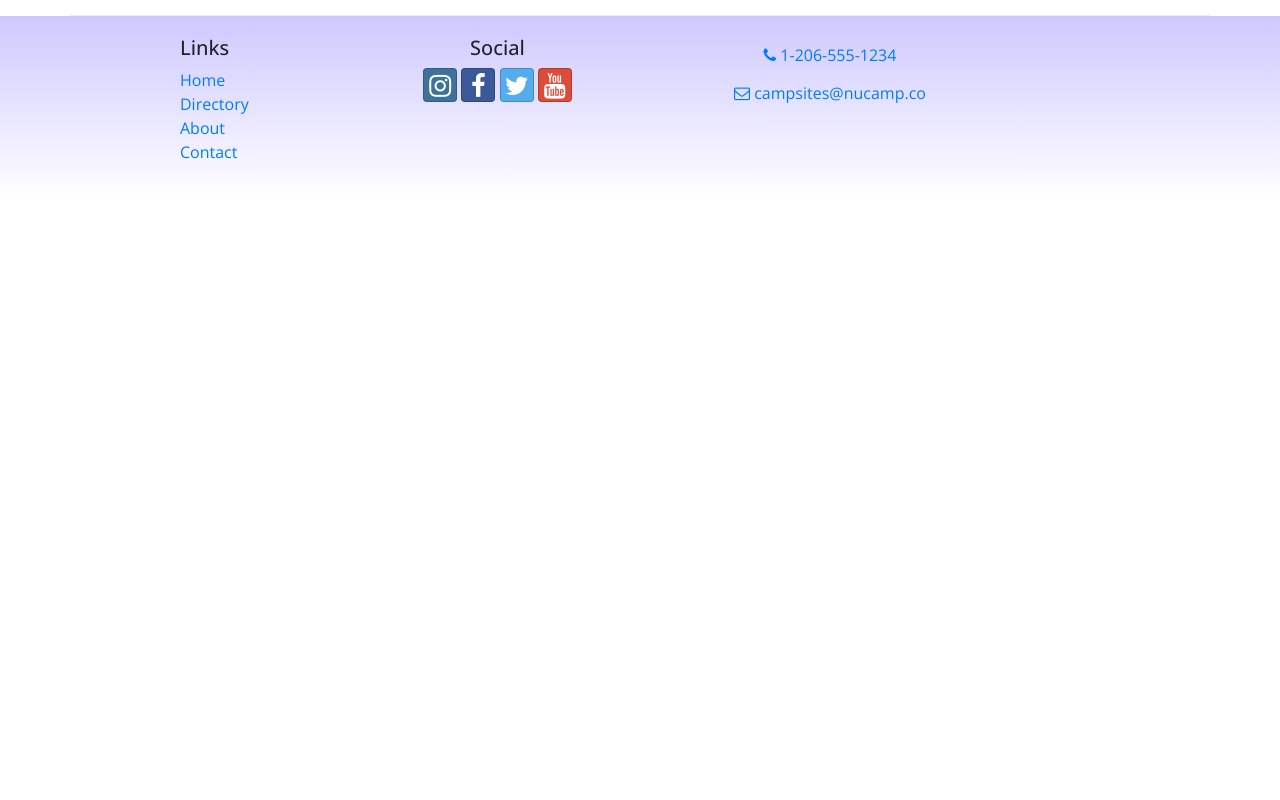
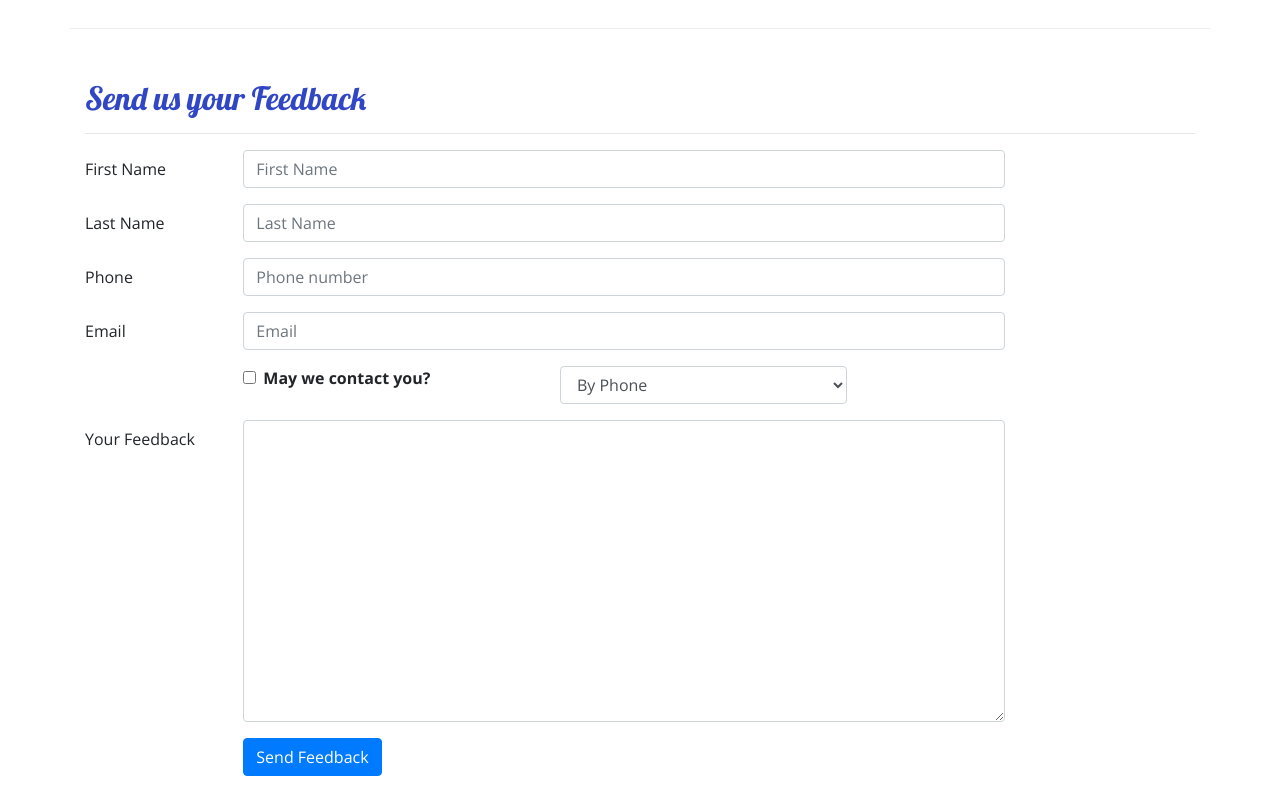
Before and after one commit to bulletmagnet123/ReactNucamp, a React (Create React App) app: page /contactus in a window 1280 px wide. Shown: the part 560-1360 px from the top of the page. Before the commit the page ends 800 px from the top, so only its background shows below. Built offline with nearby package versions, Linux system fonts and the light colour scheme.

Commit message:
moddle assingment

```diff
--- a/src/components/ContactComponent.js
+++ b/src/components/ContactComponent.js
@@ -1,8 +1,94 @@
-import React from "react";
-import { Breadcrumb, BreadcrumbItem } from "reactstrap";
+import React, { Component } from 'react';
+import { Breadcrumb, BreadcrumbItem,
+  Button, Form, FormGroup, Label, Input, Col, FormFeedback } from 'reactstrap';
 import { Link } from "react-router-dom";
 
-function Contact(props) {
+class Contact extends Component {
+  constructor(props) {
+    super(props);
+
+    this.state = {
+      firstName: '',
+      lastName: '',
+      phoneNum: '',
+      email: '',
+      agree: false,
+      contactType: 'By Phone',
+      feedback: '',
+      touched: {
+        firstName: false,
+        lastName: false,
+        phoneNum: false,
+        email: false
+      }
+    };
+
+    this.handleInputChange = this.handleInputChange.bind(this);
+    this.handleSubmit = this.handleSubmit.bind(this);
+  }
+
+
+validate(firstName, lastName, phoneNum, email) {
+
+  const errors = {
+      firstName: '',
+      lastName: '',
+      phoneNum: '',
+      email: ''
+  };
+
+  if (this.state.touched.firstName) {
+      if (firstName.length < 2) {
+          errors.firstName = 'First name must be at least 2 characters.';
+      } else if (firstName.length > 15) {
+          errors.firstName = 'First name must be 15 or less characters.';
+      }
+  }
+
+  if (this.state.touched.lastName) {
+      if (lastName.length < 2) {
+          errors.lastName = 'Last name must be at least 2 characters.';
+      } else if (lastName.length > 15) {
+          errors.lastName = 'Last name must be 15 or less characters.';
+      }
+  }
+
+  const reg = /^\d+$/;
+  if (this.state.touched.phoneNum && !reg.test(phoneNum)) {
+      errors.phoneNum = 'The phone number should contain only numbers.';
+  }
+
+  if (this.state.touched.email && !email.includes('@')) {
+      errors.email = 'Email should contain a @';
+  }
+
+  return errors;
+}
+
+  handleInputChange(event) {
+    const target = event.target;
+    const name = target.name;
+    const value = target.type === 'checkbox' ? target.checked : target.value;
+
+    this.setState({
+      [name]: value
+    });
+  }
+
+  handleSubmit(event) {
+    console.log('Current state is: ' + JSON.stringify(this.state));
+    alert('Current state is: ' + JSON.stringify(this.state));
+    event.preventDefault();
+  }
+  handleBlur = (field) => () => {
+    this.setState({
+        touched: {...this.state.touched, [field]: true}
+    });
+}
+
+
+  render() {
+    const errors = this.validate(this.state.firstName, this.state.lastName, this.state.phoneNum, this.state.email);
     return (
       <div className="container">
         <div className="row">
@@ -43,8 +129,104 @@
             </a>
           </div>
         </div>
+        <div className="row row-content">
+          <div className="col-12">
+            <h2>Send us your Feedback</h2>
+            <hr />
+          </div>
+          <div className="col-md-10">
+            <Form onSubmit={this.handleSubmit}>
+              <FormGroup row>
+                <Label htmlFor="firstName" md={2}>First Name</Label>
+                <Col md={10}>
+                  <Input type="text" id="firstName" name="firstName"
+                    placeholder="First Name"
+                    value={this.state.firstName}
+                    invalid={errors.firstName}
+                    onBlur={this.handleBlur("firstName")}
+                    onChange={this.handleInputChange} />
+                  <FormFeedback>{errors.firstName}</FormFeedback>
+                </Col>
+              </FormGroup>
+              <FormGroup row>
+                <Label htmlFor="lastName" md={2}>Last Name</Label>
+                <Col md={10}>
+                  <Input type="text" id="lastName" name="lastName"
+                    placeholder="Last Name"
+                    value={this.state.lastName}
+                    invalid={errors.lastName}
+                    onBlur={this.handleBlur("lastName")}
+                    onChange={this.handleInputChange} />
+                  <FormFeedback>{errors.lastName}</FormFeedback>
+                </Col>
+              </FormGroup>
+              <FormGroup row>
+                <Label htmlFor="phoneNum" md={2}>Phone</Label>
+                <Col md={10}>
+                  <Input type="tel" id="phoneNum" name="phoneNum"
+                    placeholder="Phone number"
+                    value={this.state.phoneNum}
+                    invalid={errors.phoneNum}
+                    onBlur={this.handleBlur("phoneNum")}
+                    onChange={this.handleInputChange} />
+                  <FormFeedback>{errors.phoneNum}</FormFeedback>
+                </Col>
+              </FormGroup>
+              <FormGroup row>
+                <Label htmlFor="email" md={2}>Email</Label>
+                <Col md={10}>
+                  <Input type="email" id="email" name="email"
+                    placeholder="Email"
+                    value={this.state.email}
+                    invalid={errors.email}
+                    onBlur={this.handleBlur("email")}
+                    onChange={this.handleInputChange} />
+                  <FormFeedback>{errors.email}</FormFeedback>
+                </Col>
+              </FormGroup>
+              <FormGroup row>
+                <Col md={{ size: 4, offset: 2 }}>
+                  <FormGroup check>
+                    <Label check>
+                      <Input type="checkbox"
+                        name="agree"
+                        checked={this.state.agree}
+                        onChange={this.handleInputChange} /> {' '}
+                      <strong>May we contact you?</strong>
+                    </Label>
+                  </FormGroup>
+                </Col>
+                <Col md={4}>
+                  <Input type="select" name="contactType"
+                    value={this.state.contactType}
+                    onChange={this.handleInputChange}>
+                    <option>By Phone</option>
+                    <option>By Email</option>
+                  </Input>
+                </Col>
+              </FormGroup>
+              <FormGroup row>
+                <Label htmlFor="feedback" md={2}>Your Feedback</Label>
+                <Col md={10}>
+                  <Input type="textarea" id="feedback" name="feedback"
+                    rows="12"
+                    value={this.state.feedback}
+                    onChange={this.handleInputChange}></Input>
+                </Col>
+              </FormGroup>
+              <FormGroup row>
+                <Col md={{ size: 10, offset: 2 }}>
+                  <Button type="submit" color="primary">
+                    Send Feedback
+                  </Button>
+                </Col>
+              </FormGroup>
+            </Form>
+          </div>
+        </div>
       </div>
     );
   }
+}
 
 export default Contact;
--- a/src/components/HeaderComponent.js
+++ b/src/components/HeaderComponent.js
@@ -1,13 +1,9 @@
 import React, { Component } from "react";
 import {
-  Nav,
-  Navbar,
-  NavbarBrand,
-  NavbarToggler,
-  Collapse,
-  NavItem,
-  Jumbotron,
-} from "reactstrap";
+  Navbar, NavbarBrand, Nav, NavbarToggler, Collapse, NavItem, Jumbotron,
+  Button, Modal, ModalHeader, ModalBody,
+  Form, FormGroup, Input, Label
+} from 'reactstrap';
 import { NavLink } from "react-router-dom";
 
 class Header extends Component {
@@ -17,7 +13,11 @@
     this.toggleNav = this.toggleNav.bind(this);
     this.state = {
       isNavOpen: false,
+      isModalOpen: false
     };
+    this.toggleNav = this.toggleNav.bind(this);
+    this.toggleModal = this.toggleModal.bind(this);
+    this.handleLogin = this.handleLogin.bind(this);
   }
 
   toggleNav() {
@@ -25,6 +25,16 @@
       isNavOpen: !this.state.isNavOpen,
     });
   }
+  toggleModal() {
+    this.setState({
+      isModalOpen: !this.state.isModalOpen
+    });
+  }
+  handleLogin(event) {
+    alert(`Username: ${this.username.value} Password: ${this.password.value} Remember: ${this.remember.checked}`);
+    this.toggleModal();
+    event.preventDefault();
+}
 
   render() {
     return (
@@ -74,10 +84,40 @@
                   </NavLink>
                 </NavItem>
               </Nav>
+              <span className="navbar-text ml-auto">
+                <Button outline onClick={this.toggleModal}>
+                  <i className="fa fa-sign-in fa-lg" /> Login
+                </Button>
+              </span>
             </Collapse>
           </div>
         </Navbar>
-      </React.Fragment>
+        <Modal isOpen={this.state.isModalOpen} toggle={this.toggleModal}>
+          <ModalHeader toggle={this.toggleModal}>Login</ModalHeader>
+          <ModalBody>
+            <Form onSubmit={this.handleLogin}>
+              <FormGroup>
+                <Label htmlFor="username">Username</Label>
+                <Input type="text" id="username" name="username"
+                  innerRef={input => this.username = input} />
+              </FormGroup>
+              <FormGroup>
+                <Label htmlFor="password">Password</Label>
+                <Input type="password" id="password" name="password"
+                  innerRef={input => this.password = input} />
+              </FormGroup>
+              <FormGroup check>
+                <Label check>
+                  <Input type="checkbox" name="remember"
+                    innerRef={input => this.remember = input} />
+                  Remember me
+                </Label>
+              </FormGroup>
+              <Button type="submit" value="submit" color="primary">Login</Button>
+            </Form>
+          </ModalBody>
+        </Modal>
+      </React.Fragment >
     );
   }
 }
```
Also changed, not shown: 1 other file (tests, documents, lock files or other folders). Lines whose indentation alone changed are shown as unchanged.
